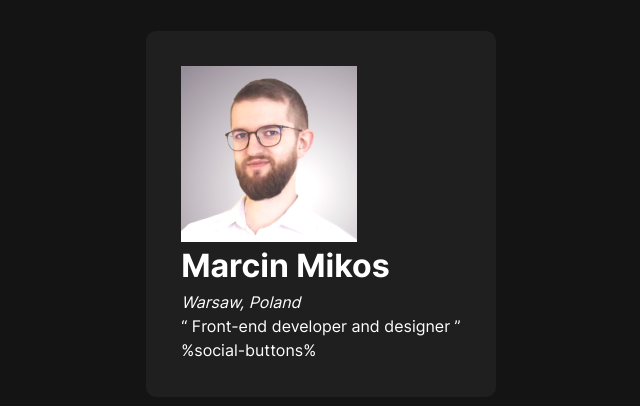
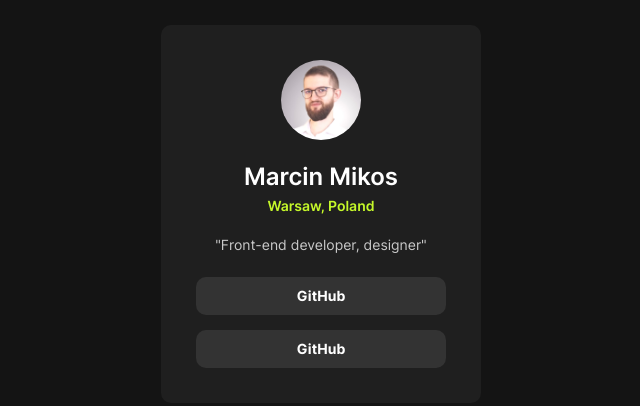
Before and after one commit to M-Mikos/frontend-mentor-social-links-profile, a website: page index.html in a window 1280 px wide. Shown: the part 186-592 px from the top of the page, without its empty margins (319-959 px from the left). Drawn offline with Linux system fonts and the light colour scheme.

Commit message:
Add styles for card and children elements, update Sass variables

```diff
--- a/index.html
+++ b/index.html
@@ -22,19 +22,37 @@
     <main class="content-wrapper">
       <section class="card">
         <figure class="person">
-          <img src="assets/images/avatar-marcin.jpg"
-          class=person__image" alt="Photo of Marcin" />
+          <img
+            class="person__image"
+            src="assets/images/avatar-marcin.jpg"
+            alt="Photo of Marcin"
+          />
           <figcaption class="person__info">
             <h1 class="person__name">Marcin Mikos</h1>
-            <address class="person__adress">
+            <address class="person__address">
               Warsaw, Poland
             </address>
-            <q class="person__summary">
-              Front-end developer and designer
-            </q>
           </figcaption>
+          <q class="person__summary">
+            "Front-end developer, designer"
+          </q>
         </figure>
-        <div class="socials">%social-buttons%</div>
+        <div class="socials">
+          <a
+            class="button"
+            href="https://github.com/M-Mikos"
+            title="Visit profile on GitHub"
+            target="_blank"
+            >GitHub</a
+          >
+          <a
+            class="button"
+            href="https://github.com/M-Mikos"
+            title="Visit profile on GitHub"
+            target="_blank"
+            >GitHub</a
+          >
+        </div>
       </section>
     </main>
     <!--
--- a/src/scss/abstract/_variables.scss
+++ b/src/scss/abstract/_variables.scss
@@ -4,6 +4,7 @@ Color variables
 
 $primary: hsl(75, 94%, 57%);
 $content: hsl(0, 0%, 100%);
-$content--darker: hsl(0, 0%, 20%);
+$content--darker: hsl(0, 0%, 79%);
+$surface--lighter: hsl(0, 0%, 20%);
 $surface: hsl(0, 0%, 12%);
 $background: hsl(0, 0%, 8%);
--- a/src/scss/base/_reset.scss
+++ b/src/scss/base/_reset.scss
@@ -57,3 +57,11 @@ h5,
 h6 {
   overflow-wrap: break-word;
 }
+
+/*
+    8. Remove citation marks
+*/
+
+q {
+  quotes: none;
+}
--- a/src/scss/base/_typography.scss
+++ b/src/scss/base/_typography.scss
@@ -19,6 +19,7 @@
 body {
   font-family: "Inter", sans-serif;
   font-weight: 400;
-  font-size: 1.6rem;
+  font-size: 1.4rem;
+  line-height: 1;
   color: $content;
 }
--- a/src/scss/components/_button.scss
+++ b/src/scss/components/_button.scss
@@ -0,0 +1,19 @@
+.button {
+  display: block;
+  padding: 1.2rem;
+
+  border-radius: 1rem;
+
+  color: $content;
+  background-color: $surface--lighter;
+
+  text-align: center;
+  text-decoration: none;
+  font-weight: 700;
+  transition: all 0.1s ease;
+
+  &:hover {
+    color: $background;
+    background-color: $primary;
+  }
+}
--- a/src/scss/components/_card.scss
+++ b/src/scss/components/_card.scss
@@ -1,4 +1,8 @@
 .card {
+  display: flex;
+  flex-direction: column;
+  gap: 2.5rem;
+  width: 32rem;
   background-color: $surface;
   border-radius: 1rem;
   padding: 3.5rem;
--- a/src/scss/page/_main.scss
+++ b/src/scss/page/_main.scss
@@ -1,8 +1,43 @@
 .content-wrapper {
-  width: 100vw;
-  height: 100vh;
+  min-width: 100vw;
+  min-height: 100vh;
   display: flex;
   justify-content: center;
   align-items: center;
   background-color: $background;
 }
+
+.person {
+  display: flex;
+  flex-direction: column;
+  align-items: center;
+  gap: 2.5rem;
+  text-align: center;
+
+  &__image {
+    clip-path: circle(50%);
+    max-width: 8rem;
+  }
+
+  &__name {
+    font-size: 2.4rem;
+    font-weight: 600;
+    margin-bottom: 1rem;
+  }
+
+  &__address {
+    color: $primary;
+    font-style: normal;
+    font-weight: 600;
+  }
+
+  &__summary {
+    color: $content--darker;
+  }
+}
+
+.socials {
+  display: flex;
+  flex-direction: column;
+  gap: 1.5rem;
+}
```
Also changed, not shown: css/main.css.
